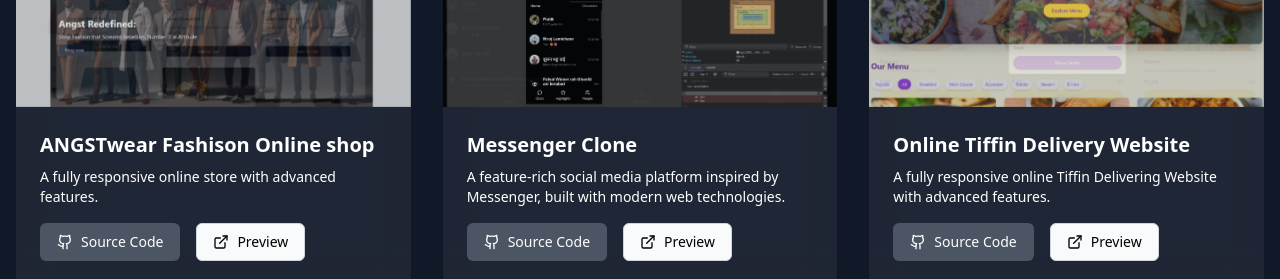
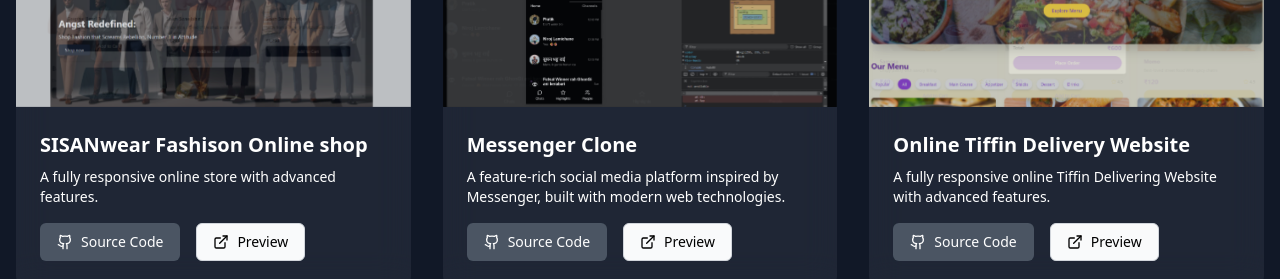
Before and after one commit to Seesonn/sisanwebsite, a React (Create React App) app: page / in a window 1280 px wide. Shown: the part 2420-2699 px from the top of the page. Built offline with nearby package versions, Linux system fonts and the light colour scheme.

Commit message:
Update port.js

```diff
--- a/src/port.js
+++ b/src/port.js
@@ -43,7 +43,7 @@ import a3 from "./assets/a3.png"
 const projects = [
    {
     id: 1,
-    title: "ANGSTwear Fashison Online shop ",
+    title: "SISANwear Fashison Online shop ",
     description: "A fully responsive online store  with advanced features.",
     type: "Original",
     images: [a1, a2, a3],
```
